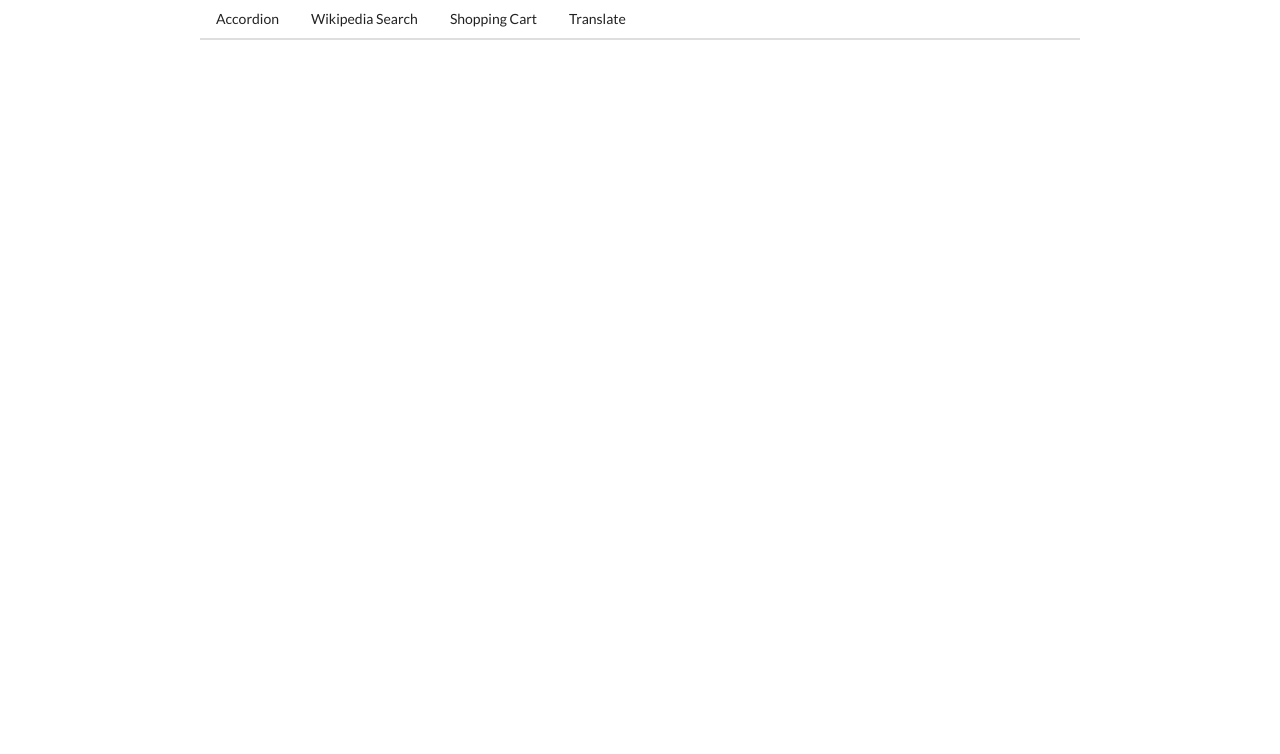
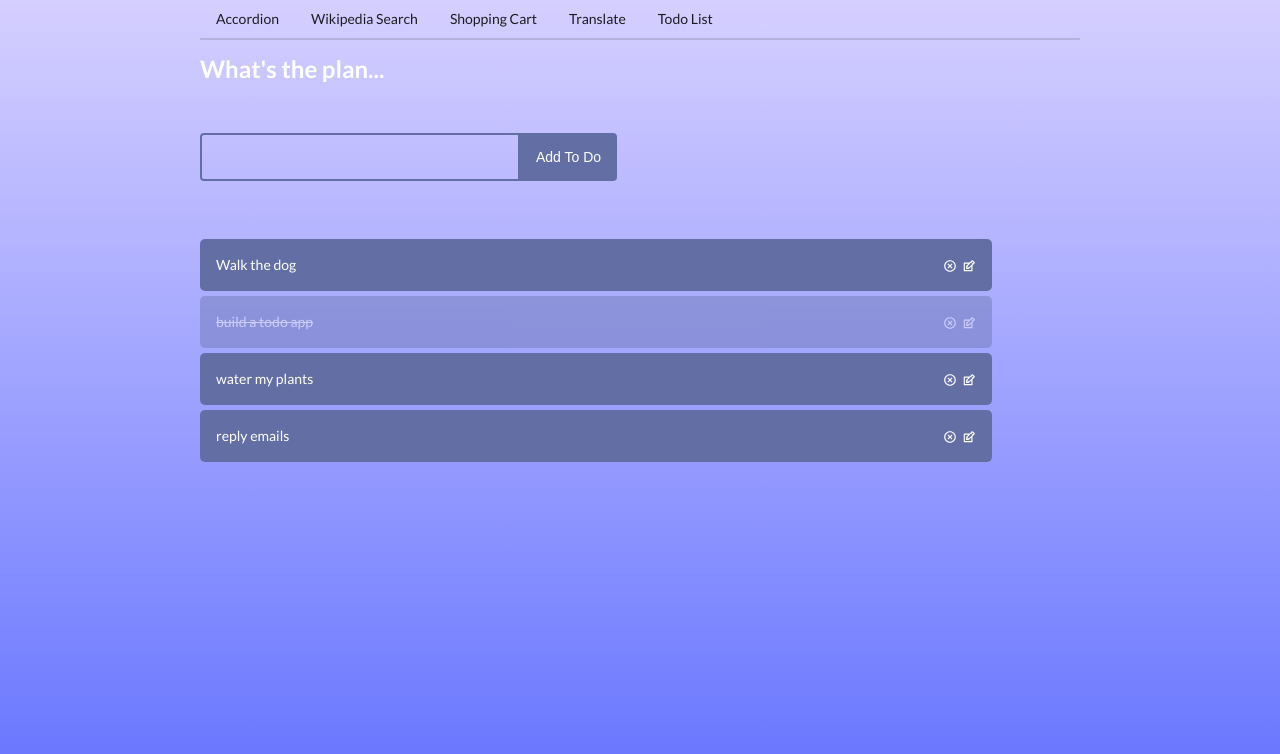
Before and after one commit to JCEleanor/react-widgets, a React (Create React App) app: page /todo in a window 1280 px wide. Shown: the top 754 px of the page. Built offline with nearby package versions, Linux system fonts and the light colour scheme.

Commit message:
add todo widget

```diff
--- a/package.json
+++ b/package.json
@@ -16,6 +16,7 @@
     "prettier": "^2.3.1",
     "react": "^17.0.2",
     "react-dom": "^17.0.2",
+    "react-icons": "^4.2.0",
     "react-scripts": "4.0.3",
     "web-vitals": "^1.0.1"
   },
--- a/src/App.js
+++ b/src/App.js
@@ -5,6 +5,7 @@ import Accordion from './components/Accordion'
 import Search from './components/Search'
 import Cart from './components/shoppingCart/Cart'
 import Translate from './components/Translate'
+import TodoList from './components/todo/TodoList'
 const dummyData = [
   {
     title: 'Declarative',
@@ -39,6 +40,9 @@ function App() {
       <Route path="/translate">
         <Translate />
       </Route>
+      <Route path="/todo">
+        <TodoList />
+      </Route>
     </div>
   )
 }
--- a/src/components/Header.js
+++ b/src/components/Header.js
@@ -16,6 +16,9 @@ const Header = () => {
       <Link href="/translate" className="item">
         Translate
       </Link>
+      <Link href="/todo" className="item">
+        Todo List
+      </Link>
     </div>
   )
 }
--- /dev/null
+++ b/src/components/todo/Todo.js
@@ -0,0 +1,48 @@
+import React, { useState } from 'react'
+import { RiCloseCircleLine } from 'react-icons/ri'
+import { TiEdit } from 'react-icons/ti'
+import Todoform from './Todoform'
+
+const Todo = ({ todos, completeTodo, removeTodo, updateTodo }) => {
+  const [edit, setEdit] = useState({
+    id: null,
+    value: '',
+  })
+  const submitUpdate = (value) => {
+    updateTodo(edit.id, value)
+    setEdit({
+      id: null,
+      value: '',
+    })
+  }
+  if (edit.id) {
+    return <Todoform edit={edit} onSubmit={submitUpdate} />
+  }
+
+  const renderTodo = todos.map((todo, index) => (
+    <div
+      className={todo.isComplete ? 'todo-row complete' : 'todo-row'}
+      key={index}
+    >
+      <div key={todo.id} onClick={() => completeTodo(todo.id)}>
+        {todo.text}
+      </div>
+      <div className="icon">
+        <RiCloseCircleLine
+          onClick={() => removeTodo(todo.id)}
+          className="delete-icon"
+        />
+        <TiEdit
+          onClick={() => setEdit({ id: todo.id, value: todo.text })}
+          className="edit-icon"
+        />
+      </div>
+    </div>
+  ))
+
+  return (
+    <>{renderTodo.length > 0 ? renderTodo : 'Congrats! All caught up today!'}</>
+  )
+}
+
+export default Todo
--- /dev/null
+++ b/src/components/todo/TodoList.js
@@ -0,0 +1,73 @@
+import React, { useState } from 'react'
+import './todo.css'
+import Todo from './Todo'
+import Todoform from './Todoform'
+
+const TodoList = () => {
+  const [todos, setTodos] = useState([
+    {
+      id: 1,
+      text: 'Walk the dog',
+    },
+    {
+      id: 2,
+      text: 'build a todo app',
+      isComplete: true,
+    },
+    {
+      id: 3,
+      text: 'water my plants',
+    },
+    {
+      id: 4,
+      text: 'reply emails',
+    },
+  ])
+
+  const addTodo = (todo) => {
+    if (!todo.text || /^\s*$/.test(todo.text)) {
+      return
+    }
+    const newTodos = [todo, ...todos]
+    setTodos(newTodos)
+    console.log(newTodos)
+  }
+
+  const updateTodo = (todoId, newValue) => {
+    if (!newValue.text || /^\s*$/.test(newValue.text)) {
+      return
+    }
+    setTodos((prev) =>
+      prev.map((item) => (item.id === todoId ? newValue : item))
+    )
+  }
+
+  const removeTodo = (id) => {
+    const rnewTodos = [...todos].filter((todo) => todo.id !== id)
+    setTodos(rnewTodos)
+  }
+
+  const completeTodo = (id) => {
+    let updatedTodo = todos.map((todo) => {
+      if (todo.id === id) {
+        todo.isComplete = !todo.isComplete
+      }
+      return todo
+    })
+    setTodos(updatedTodo)
+  }
+  return (
+    <div>
+      <h1>What's the plan...</h1>
+      <Todoform onSubmit={addTodo} />
+      <Todo
+        todos={todos}
+        completeTodo={completeTodo}
+        removeTodo={removeTodo}
+        updateTodo={updateTodo}
+      />
+    </div>
+  )
+}
+
+export default TodoList
--- /dev/null
+++ b/src/components/todo/Todoform.js
@@ -0,0 +1,56 @@
+import React, { useState, useEffect, useRef } from 'react'
+
+const Todoform = (props) => {
+  const [input, setInput] = useState(props.edit ? props.edit.value : '')
+
+  const inputRef = useRef(null)
+
+  useEffect(() => {
+    inputRef.current.focus()
+  })
+
+  const handleChange = (e) => {
+    setInput(e.target.value)
+  }
+  const handleSubmit = (e) => {
+    e.preventDefault()
+    props.onSubmit({
+      id: +new Date(),
+      text: input,
+    })
+    setInput('')
+  }
+  return (
+    <form className="todo-form" onSubmit={handleSubmit}>
+      {props.edit ? (
+        <>
+          <input
+            type="text"
+            placeholder="Add a todo"
+            value={input}
+            name="text"
+            className="todo-input"
+            onChange={handleChange}
+            ref={inputRef}
+          />
+          <button className="todo-button">Update Todo</button>
+        </>
+      ) : (
+        <>
+          <input
+            type="text"
+            placeholder="Add a todo"
+            value={input}
+            name="text"
+            className="todo-input"
+            onChange={handleChange}
+            ref={inputRef}
+          />
+          <button className="todo-button">Add to do</button>
+        </>
+      )}
+    </form>
+  )
+}
+
+export default Todoform
--- /dev/null
+++ b/src/components/todo/todo.css
@@ -0,0 +1,101 @@
+body {
+	background: linear-gradient(180deg, rgba(48, 16, 255, 0.2) 0%, rgba(100, 115, 255, 1) 100%);
+}
+.todo-app {
+	display: flex;
+	flex-direction: column;
+	justify-content: flex-start;
+	width: 520px;
+	min-height: 600px;
+	text-align: center;
+	margin: 128px auto;
+	border-radius: 10px;
+	padding-bottom: 32px;
+}
+
+h1 {
+	margin: 32px 0;
+	color: #fff;
+	font-size: 24px;
+}
+
+.complete {
+	text-decoration: line-through;
+	opacity: 0.4;
+}
+
+.todo-form {
+	margin-bottom: 10px;
+}
+
+.todo-input {
+	padding: 14px 32px 14px 16px;
+	border-radius: 4px 0 0 4px;
+	border: 2px solid #636fa4;
+	outline: none;
+	width: 320px;
+	background: transparent;
+	color: #fff;
+}
+
+.todo-input::placeholder {
+	color: #e2e2e2;
+}
+
+.todo-button {
+	padding: 16px;
+	border: none;
+	border-radius: 0 4px 4px 0;
+	cursor: pointer;
+	outline: none;
+	background: #636fa4;
+	color: #fff;
+	text-transform: capitalize;
+}
+
+.todo-container {
+	display: flex;
+	flex-direction: row;
+	position: relative;
+}
+
+.todo-row {
+	display: flex;
+	justify-content: space-between;
+	align-items: center;
+	margin-bottom: 5px;
+	color: #fff;
+	background: #636fa4;
+
+	padding: 16px;
+	border-radius: 5px;
+	width: 90%;
+}
+
+/* .todo-row:nth-child(4n + 1) {
+	background: linear-gradient(90deg, rgba(93, 12, 255, 1) 0%, rgba(155, 0, 250, 1) 100%);
+}
+
+.todo-row:nth-child(4n + 2) {
+	background: linear-gradient(90deg, rgba(255, 12, 241, 1) 0%, rgba(250, 0, 135, 1) 100%);
+}
+
+.todo-row:nth-child(4n + 3) {
+	background: linear-gradient(90deg, rgba(20, 159, 255, 1) 0%, rgba(17, 122, 255, 1) 100%);
+} */
+
+.icons {
+	display: flex;
+	align-items: center;
+	font-size: 24px;
+	cursor: pointer;
+}
+
+.delete-icon {
+	margin-right: 5px;
+	color: #fff;
+}
+
+.edit-icon {
+	color: #fff;
+}
```
Also changed, not shown: src/components/todo/TodoApp.js (added, +107 -0 lines), 1 other file (tests, documents, lock files or other folders).
